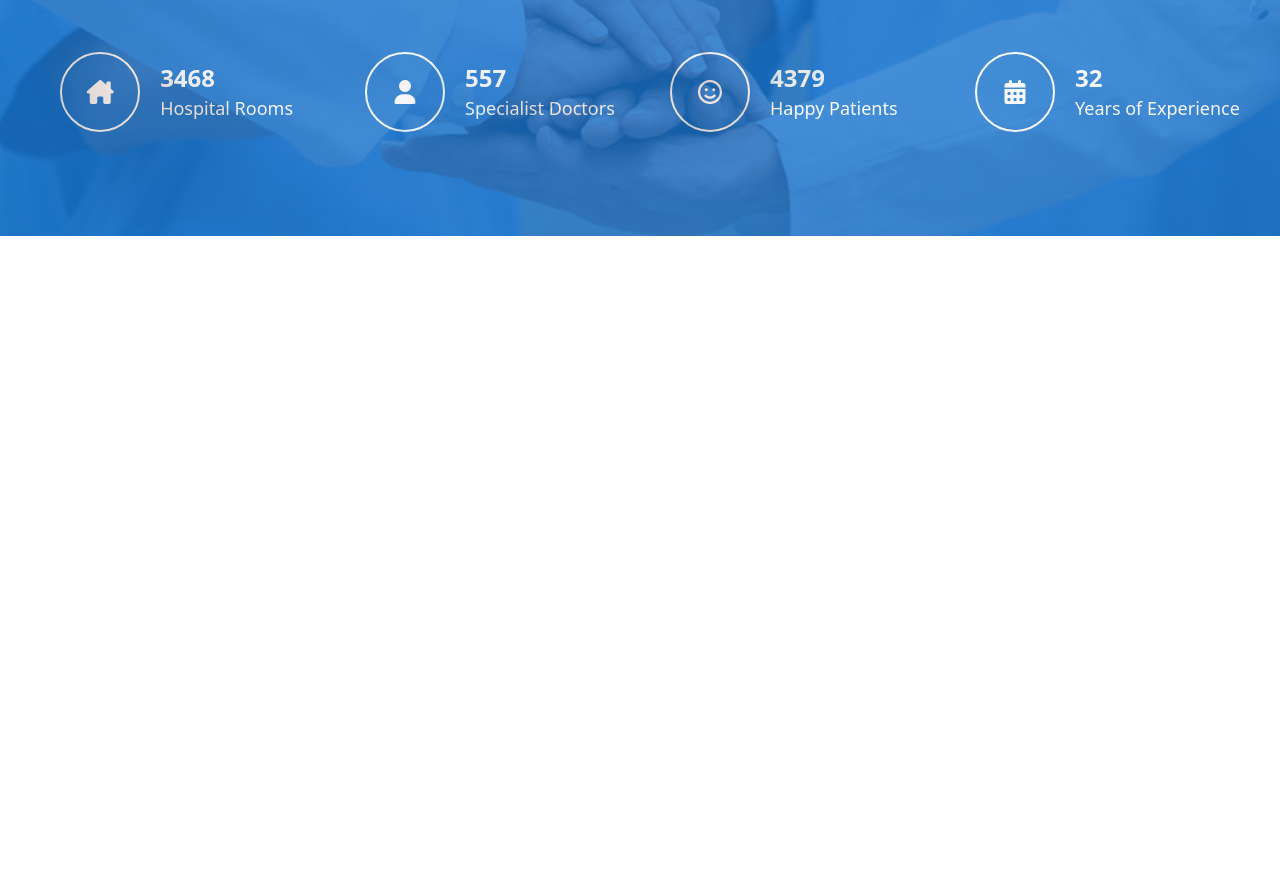
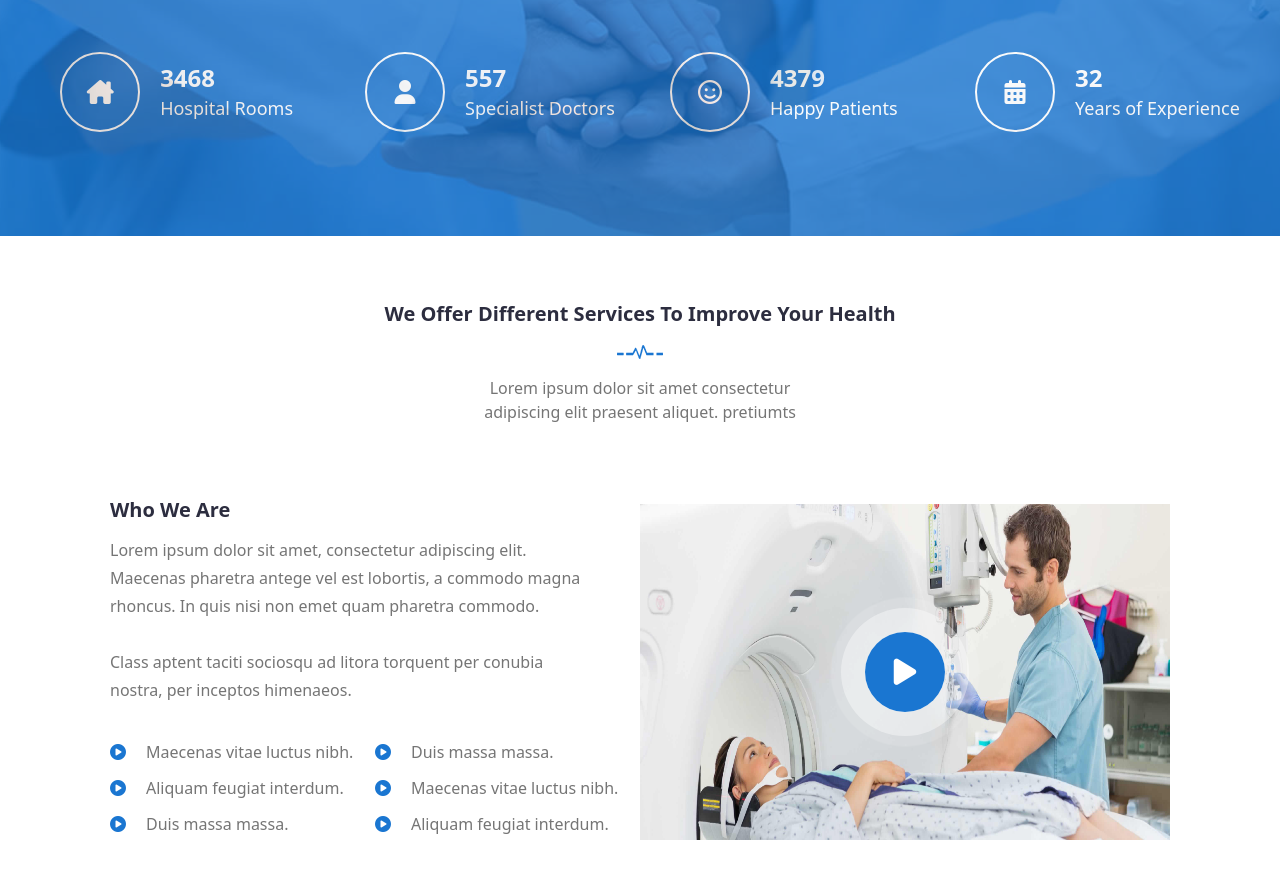
Before and after one commit to Ali-Haider-NSU/MediCare-Online-Medical-Website-Tailwind---JavaScript-Responsive, a website built with Vite: page index.html in a window 1280 px wide. Shown: the part 1717-2595 px from the top of the page. Before the commit the page ends 2017 px from the top, so only its background shows below. Built offline with nearby package versions, Linux system fonts and the light colour scheme.

Commit message:
different services section complete

```diff
--- a/index.html
+++ b/index.html
@@ -299,6 +299,71 @@
     </section>
 
 
+    <!-- Defferent Services Section -->
+
+    <section class="mb-16">
+        <div class="mx-5 sm:mx-10 md:mx-20 lg:mx-10">
+            <h1 class="text-violet text-xl font-bold text-center">We Offer Different Services To Improve Your Health</h1>
+            <img class="mx-auto mt-3" src="img/section-img.png" alt="">
+            <p class="text-center text-gray mt-3 w-[380px] mx-auto">Lorem ipsum dolor sit amet consectetur adipiscing elit praesent aliquet. pretiumts</p>
+
+
+            <div class="mt-10 lg:flex lg:w-[912px] xl:w-[1060px] xxl:w-[1220px] mx-auto">
+                <div class="lg:w-1/2">
+                    <h1 class="text-violet text-xl font-bold mt-12 lg:mt-8">Who We Are</h1>
+                    <p class="text-gray mt-3 leading-7 xl:w-[90%]">Lorem ipsum dolor sit amet, consectetur adipiscing elit. Maecenas pharetra antege vel est lobortis, a commodo magna rhoncus. In quis nisi non emet quam pharetra commodo. <br><br> Class aptent taciti sociosqu ad litora torquent per
+                        conubia nostra, per inceptos himenaeos.</p>
+                    <div class="mt-10 leading-10 lg:leading-none lg:grid grid-cols-2 gap-y-5">
+                        <div>
+                            <i class="fa-solid fa-circle-play text-blue"></i><span class="text-gray ml-5">Maecenas vitae luctus nibh.</span>
+                        </div>
+                        <div>
+                            <i class="fa-solid fa-circle-play text-blue"></i><span class="text-gray ml-5">Duis massa massa.</span>
+                        </div>
+                        <div>
+                            <i class="fa-solid fa-circle-play text-blue"></i><span class="text-gray ml-5">Aliquam feugiat interdum.</span>
+                        </div>
+                        <div>
+                            <i class="fa-solid fa-circle-play text-blue"></i><span class="text-gray ml-5">Maecenas vitae luctus nibh.</span>
+                        </div>
+                        <div>
+                            <i class="fa-solid fa-circle-play text-blue"></i><span class="text-gray ml-5">Duis massa massa.</span>
+                        </div>
+                        <div>
+                            <i class="fa-solid fa-circle-play text-blue"></i><span class="text-gray ml-5">Aliquam feugiat interdum.</span>
+                        </div>
+                    </div>
+
+                </div>
+
+                <div class="mt-10 relative w-full h-72 sm:h-80 md:h-96 lg:h-[360px] xl:h-[336px] lg:w-1/2">
+                    <img class="w-full h-full" src="img/video-bg.jpg" alt="">
+                    <div class="absolute top-1/2 left-1/2 transform -translate-x-1/2 -translate-y-1/2 w-20 h-20">
+                        <div class="relative">
+                            <div class="w-20 h-20 rounded-full animate-ping bg-white  absolute" style="animation-duration: 3s; animation-delay: 0.2s;">
+                            </div>
+                            <div class="w-20 h-20 rounded-full animate-ping bg-white  absolute" style="animation-duration: 3s; animation-delay: 0.8s;">
+                            </div>
+                            <div class="w-20 h-20 rounded-full animate-ping bg-white  absolute" style="animation-duration: 3s; animation-delay: 1.4s;">
+                            </div>
+                            <div class="w-20 h-20 rounded-full animate-ping bg-white  absolute" style="animation-duration: 3s; animation-delay: 2s;">
+                            </div>
+                            <div class="w-20 h-20 rounded-full animate-ping bg-white  absolute" style="animation-duration: 3s; animation-delay: 2.6s;">
+                            </div>
+
+                            <div class="w-20 h-20 bg-blue flex justify-center items-center rounded-full text-white text-3xl  absolute">
+                                <i class="fa-solid fa-play"></i>
+                            </div>
+                        </div>
+                    </div>
+
+                </div>
+
+            </div>
+        </div>
+    </section>
+
+
 
 
 
```
